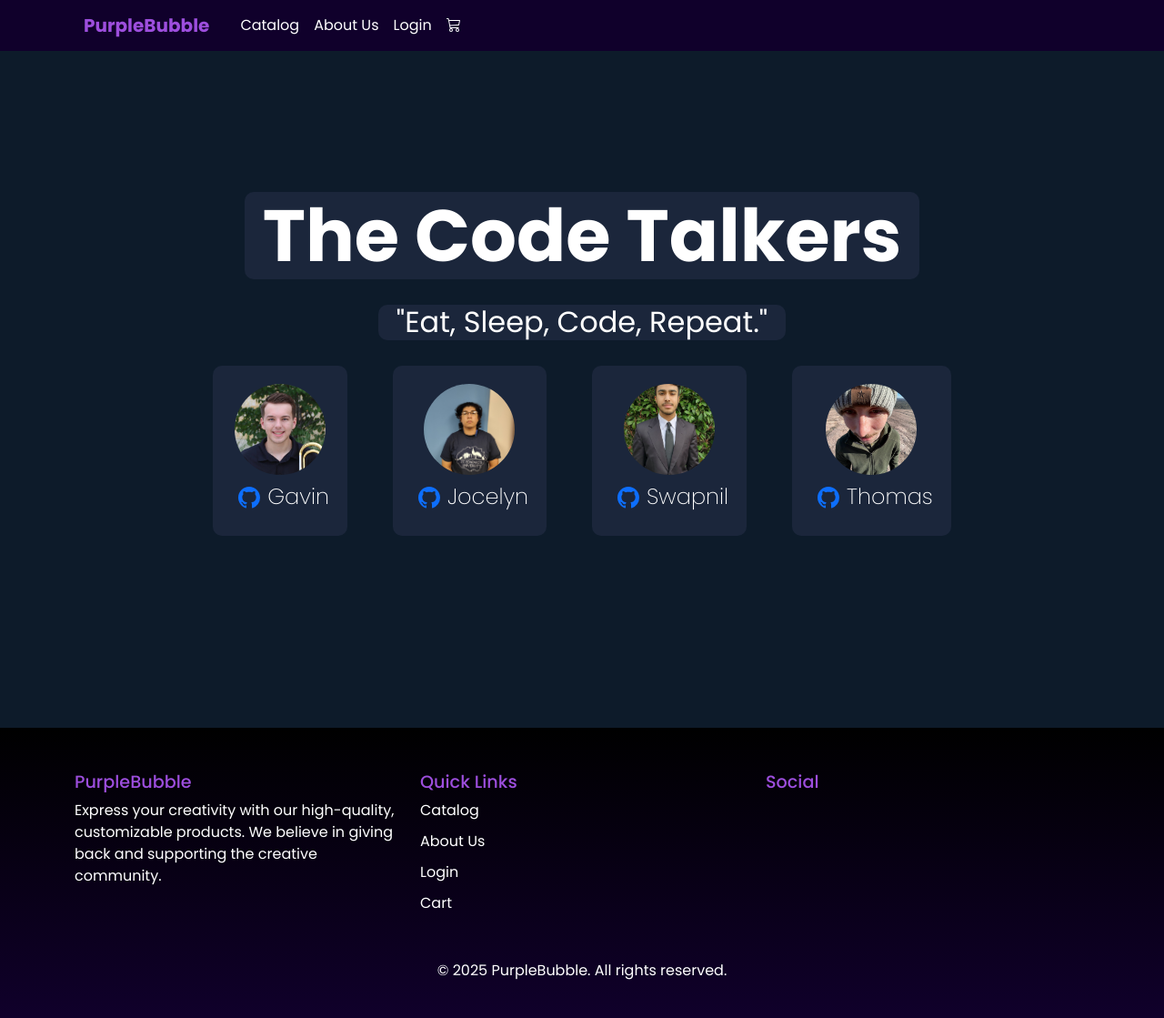
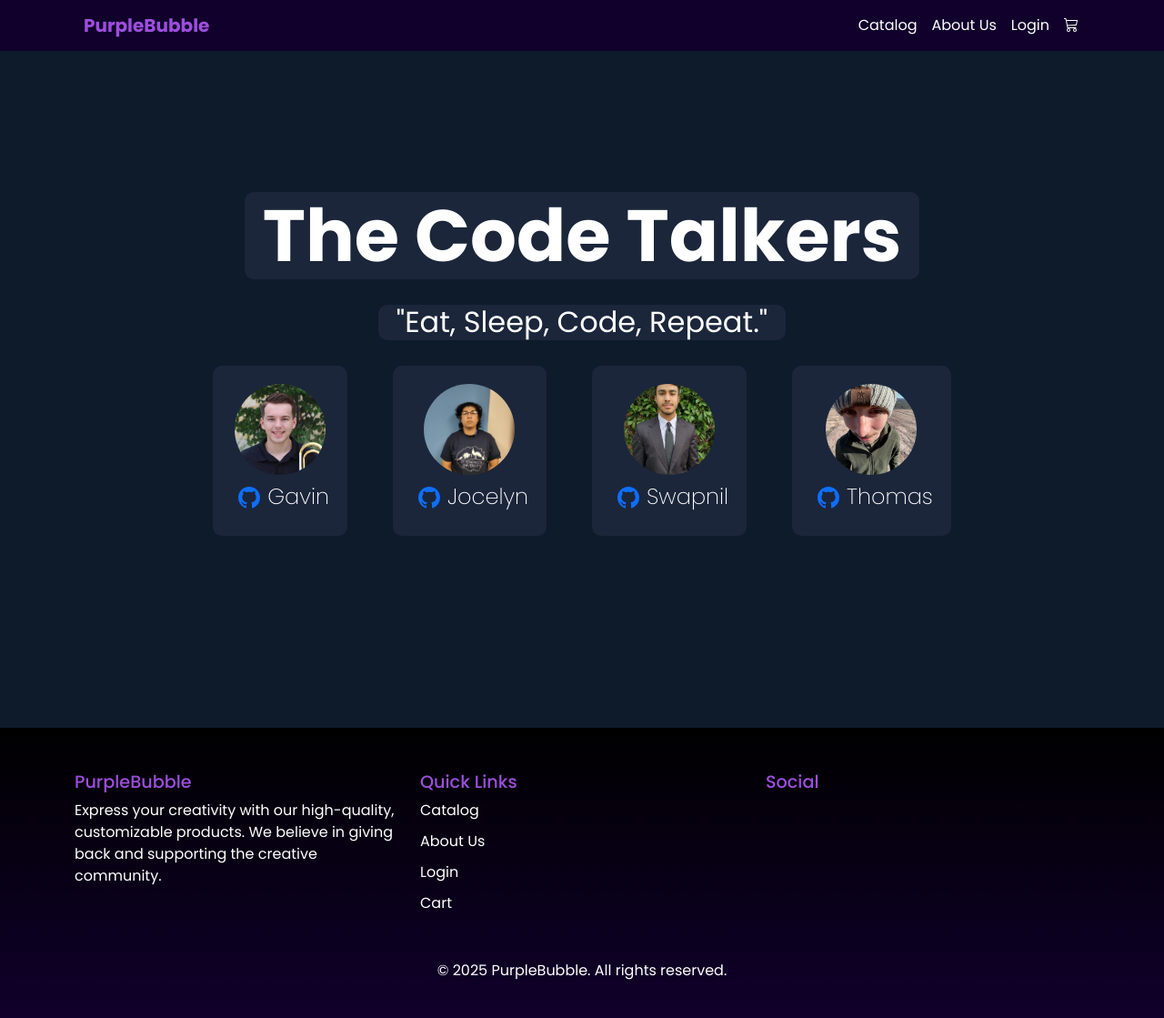
Before and after one commit to tcwissemann/SWE2025T3, a Django app: page /about/ in a window 1280 px wide. Shown: the whole page at 91% size. Run offline with Django 5.2, Linux system fonts and the light colour scheme; some libraries are stand-ins or nearby versions.

Commit message:
Updated bootstrap 4 portions to bootstrap 5 and updated anchor tag links

```diff
--- a/source/theme/templates/base.html
+++ b/source/theme/templates/base.html
@@ -20,14 +20,13 @@
         <link rel="stylesheet" href='{% static "styles/website-theme.css" %}' type="text/css">
         <nav class="navbar navbar-expand-lg fixed-top">
           <div class="container">
-      <!-- NEW LINK -->
             <a class="navbar-brand" href="/">PurpleBubble</a>
-      <button class="navbar-toggler" type="button" data-toggle="collapse" data-target="#navbarNav"
+            <button class="navbar-toggler" type="button" data-bs-toggle="collapse" data-bs-target="#navbarNav"
               aria-controls="navbarNav" aria-expanded="false" aria-label="Toggle navigation">
               <i class="fa-solid fa-bars"></i>
             </button>
             <div class="collapse navbar-collapse" id="navbarNav">
-        <ul class="navbar-nav ml-auto">
+              <ul class="navbar-nav ms-auto">
                 <li class="nav-item">
                   <!-- NEW LINK -->
                   <a class="nav-link" href="/shop">Catalog</a>
@@ -65,9 +64,9 @@
           <h5 class="footer-heading">Quick Links</h5>
           <ul class="list-unstyled">
             <!-- NEW LINK -->
-            <li><a href="" class="text-white">Catalog</a></li>
+            <li><a href="/shop" class="text-white">Catalog</a></li>
             <!-- NEW LINK -->
-            <li><a href="" class="text-white">About Us</a></li>
+            <li><a href="/about" class="text-white">About Us</a></li>
             <!-- NEW LINK -->
             <li><a href="" class="text-white">Login</a></li>
             <!-- NEW LINK -->
@@ -78,10 +77,10 @@
           <h5 class="footer-heading">Social</h5>
           <ul class="list-unstyled d-flex">
             <!-- KEEP EMPTY, NO SOCIAL MEDIA -->
-            <li><a href="" class="text-white mr-3"><i class="fa-brands fa-facebook"></i></a></li>
-            <li><a href="" class="text-white mr-3"><i class="fa-brands fa-twitter"></i></a></li>
-            <li><a href="" class="text-white mr-3"><i class="fa-brands fa-instagram"></i></a></li>
-            <li><a href="" class="text-white mr-3"><i class="fa-brands fa-pinterest"></i></a></li>
+            <li><a href="" class="text-white me-3"><i class="fa-brands fa-facebook"></i></a></li>
+            <li><a href="" class="text-white me-3"><i class="fa-brands fa-twitter"></i></a></li>
+            <li><a href="" class="text-white me-3"><i class="fa-brands fa-instagram"></i></a></li>
+            <li><a href="" class="text-white me-3"><i class="fa-brands fa-pinterest"></i></a></li>
           </ul>
         </div>
       </div>
```
Lines whose indentation alone changed are shown as unchanged.
